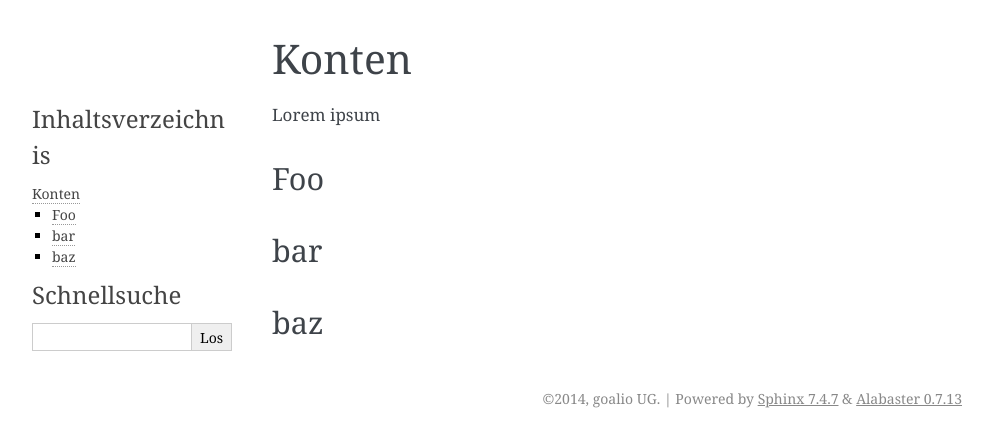
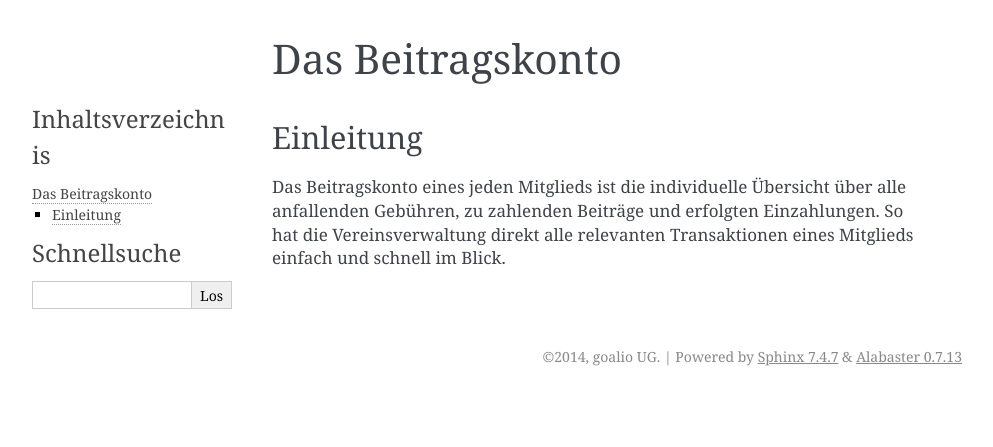
Before and after one commit to goalio/docs, a Sphinx documentation site: the page built from docs/module/finanzen/konten.rst, in a window 1280 px wide. Shown: the top 447 px of the page, without its empty margins (148-1141 px from the left). Built offline with Sphinx 7.4.7, drawn with Linux system fonts in a browser that asks for light colours; formulas are drawn with MathJax 3.

Commit message:
Update konten.rst

```diff
--- a/docs/module/finanzen/konten.rst
+++ b/docs/module/finanzen/konten.rst
@@ -1,14 +1,7 @@
-Konten
-======
+Das Beitragskonto
+=================
 
-Lorem ipsum
+Einleitung
+----------
 
-
-Foo
----
-
-bar
----
-
-baz
----
+Das Beitragskonto eines jeden Mitglieds ist die individuelle Übersicht über alle anfallenden Gebühren, zu zahlenden Beiträge und erfolgten Einzahlungen. So hat die Vereinsverwaltung direkt alle relevanten Transaktionen eines Mitglieds einfach und schnell im Blick.
```
